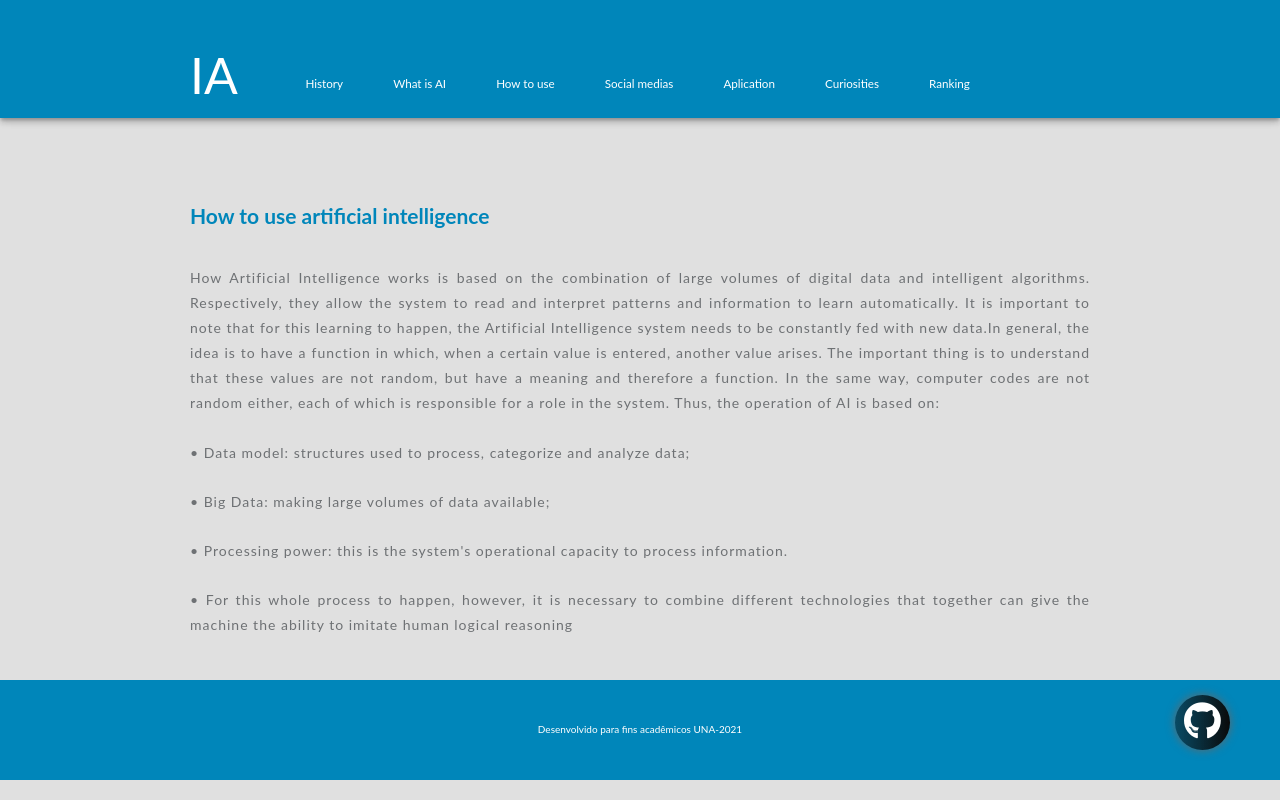
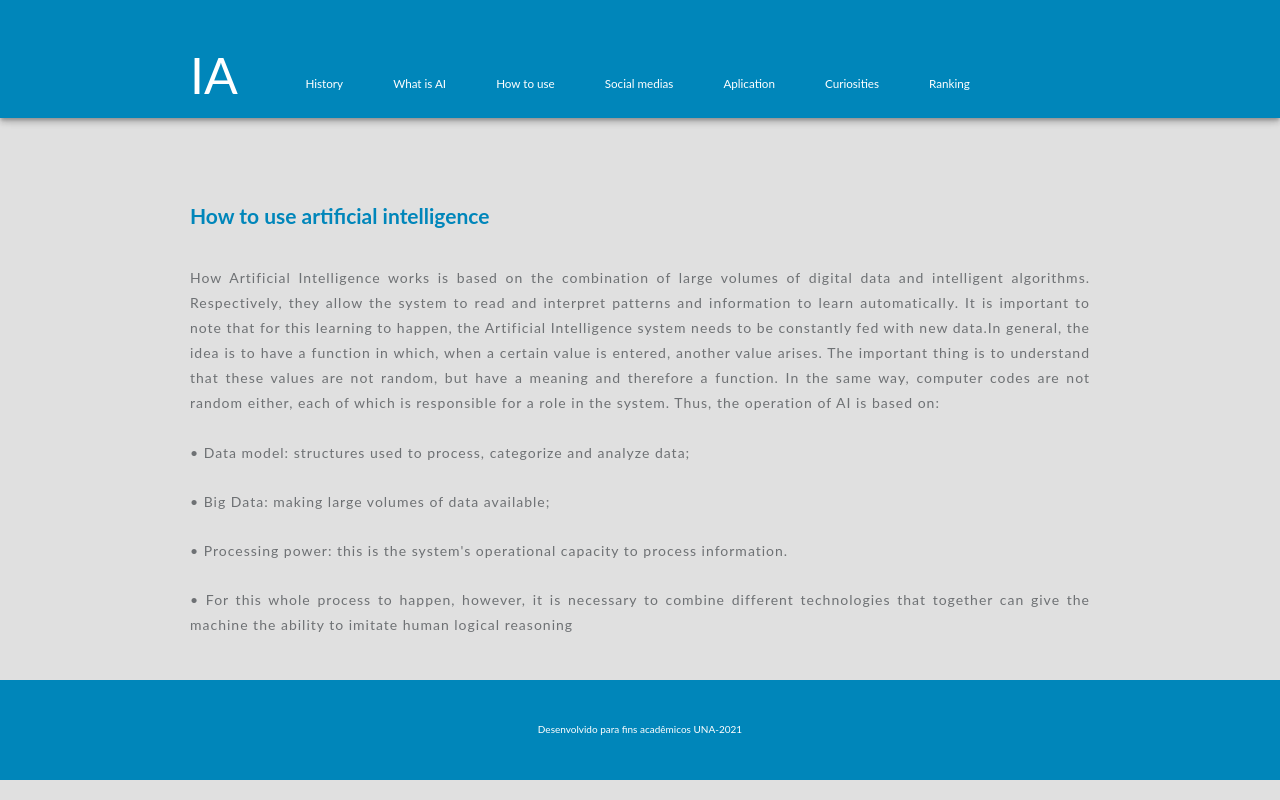
Before and after one commit to LuanaFernandesCosta/page-ia, a plain HTML site: page como-usar.html in a window 1280 px wide. Drawn offline with Linux system fonts and the light colour scheme.

Commit message:
removendo botao paginas de conteudo

```diff
--- a/como-usar.html
+++ b/como-usar.html
@@ -51,17 +51,10 @@
 
         </div>
     </section>
-    <div class="float-menu">
-        <div class='float-buttom'>
-            <p class="plus">
-                <i class="fab fa-github"></i>
-                <p class="in-text">
-                    <a style="text-decoration-line: none; color: #FFFFFF;" href="https://github.com/viinioliveira/page-ia" target="_blank">  GitHub</a></p>
-            </p>
-        </div>
-        <footer>
-            <span> Desenvolvido para fins acadêmicos UNA-2021</span>
-        </footer>
+
+    <footer>
+        <span> Desenvolvido para fins acadêmicos UNA-2021</span>
+    </footer>
 
 </body>
 
```
Also changed, not shown: Curiosidades.html (+4 -11 lines), RedesSociais.html (+4 -11 lines), aplicacao.html (+3 -11 lines), historia.html (+4 -11 lines), o-que-e.html (+4 -11 lines), ranking.html (+4 -11 lines).
